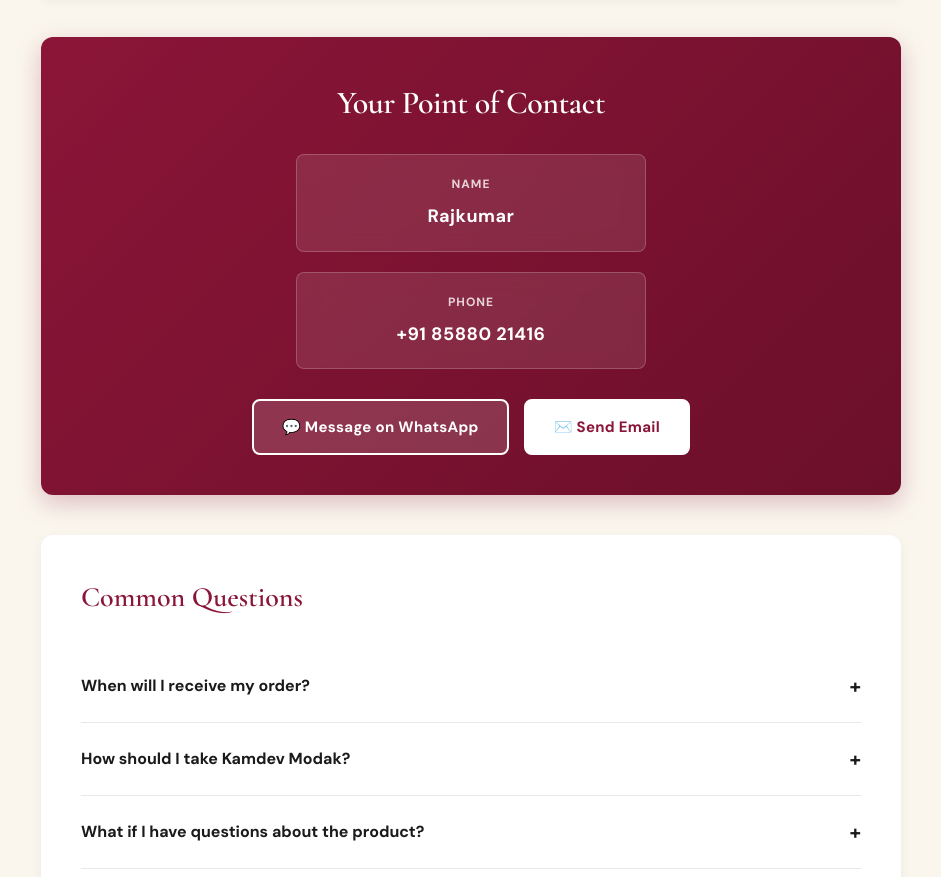
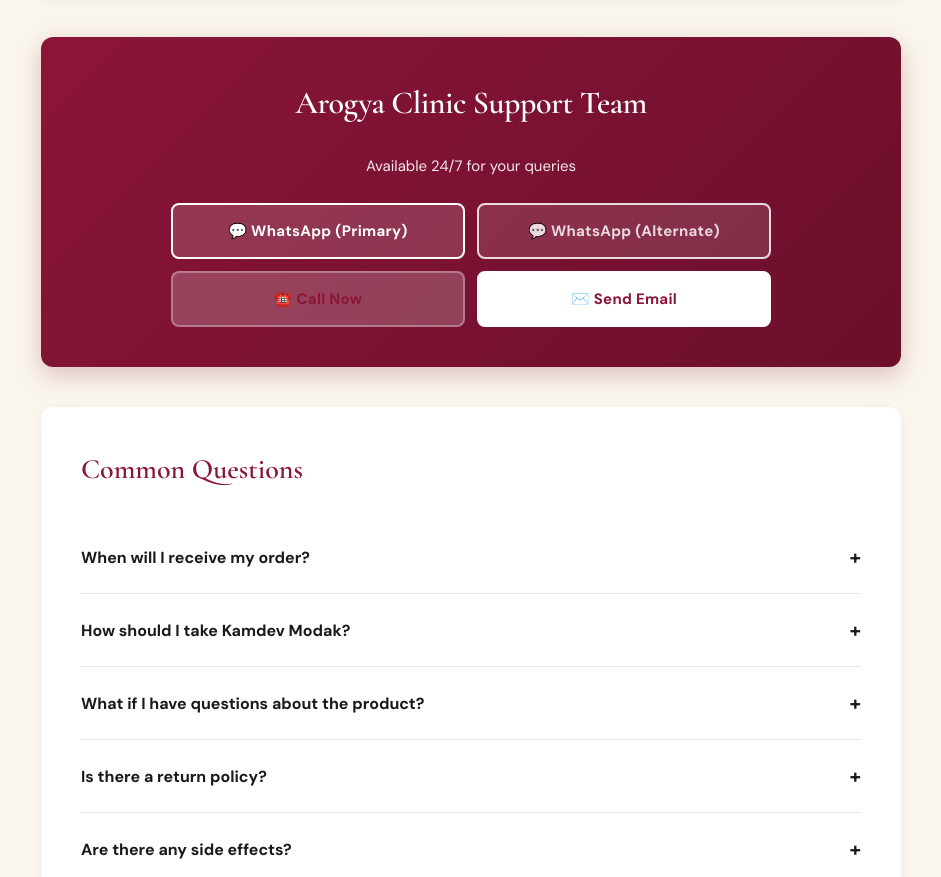
Before and after one commit to pnet-git/kamdev-modak-landing, a plain HTML site: page thank-you/index.html in a window 1280 px wide. Shown: the part 1302-2179 px from the top of the page, without its empty margins (169-1110 px from the left). Drawn offline with nearby package versions, Linux system fonts and the light colour scheme.

Commit message:
Update PoC: Arogya Clinic Support Team, dual WhatsApp, call, email - 24/7

```diff
--- a/thank-you/index.html
+++ b/thank-you/index.html
@@ -480,22 +480,19 @@
 
   <!-- PoC CONTACT -->
   <div class="poc-section">
-    <h2>Your Point of Contact</h2>
-    <div class="poc-details">
-      <div class="poc-item">
-        <p class="poc-label">Name</p>
-        <p class="poc-value">Rajkumar</p>
-      </div>
-      <div class="poc-item">
-        <p class="poc-label">Phone</p>
-        <p class="poc-value"><a href="tel:+918588021416">+91 85880 21416</a></p>
-      </div>
-    </div>
-    <div style="display: flex; gap: 15px; justify-content: center; margin-top: 30px; flex-wrap: wrap;">
-      <a href="https://wa.me/918588021416?text=Hi%20Rajkumar%2C%20I%20just%20ordered%20Kamdev%20Modak.%20I%20have%20a%20query." class="contact-button whatsapp-btn" target="_blank">
-        💬 Message on WhatsApp
+    <h2>Arogya Clinic Support Team</h2>
+    <p style="color: rgba(255,255,255,0.9); margin-bottom: 25px; font-size: 15px;">Available 24/7 for your queries</p>
+    <div style="display: flex; gap: 12px; justify-content: center; margin-top: 25px; flex-wrap: wrap; max-width: 600px; margin-left: auto; margin-right: auto;">
+      <a href="https://wa.me/919871869909?text=Hi%2C%20I%20just%20ordered%20Kamdev%20Modak.%20I%20have%20a%20query." class="contact-button whatsapp-btn" target="_blank" style="flex: 1; min-width: 200px;">
+        💬 WhatsApp (Primary)
       </a>
-      <a href="mailto:hello@drmadhusudan.com?subject=Kamdev%20Modak%20Order%20Inquiry" class="contact-button email-btn">
+      <a href="https://wa.me/917827059195?text=Hi%2C%20I%20just%20ordered%20Kamdev%20Modak.%20I%20have%20a%20query." class="contact-button whatsapp-btn" target="_blank" style="flex: 1; min-width: 200px; opacity: 0.85;">
+        💬 WhatsApp (Alternate)
+      </a>
+      <a href="tel:09555990990" class="contact-button email-btn" style="flex: 1; min-width: 200px; background: rgba(255,255,255,0.2); border-color: rgba(255,255,255,0.3);">
+        ☎️ Call Now
+      </a>
+      <a href="mailto:hello@drmadhusudan.com?subject=Kamdev%20Modak%20Order%20Inquiry" class="contact-button email-btn" style="flex: 1; min-width: 200px;">
         ✉️ Send Email
       </a>
     </div>
```
